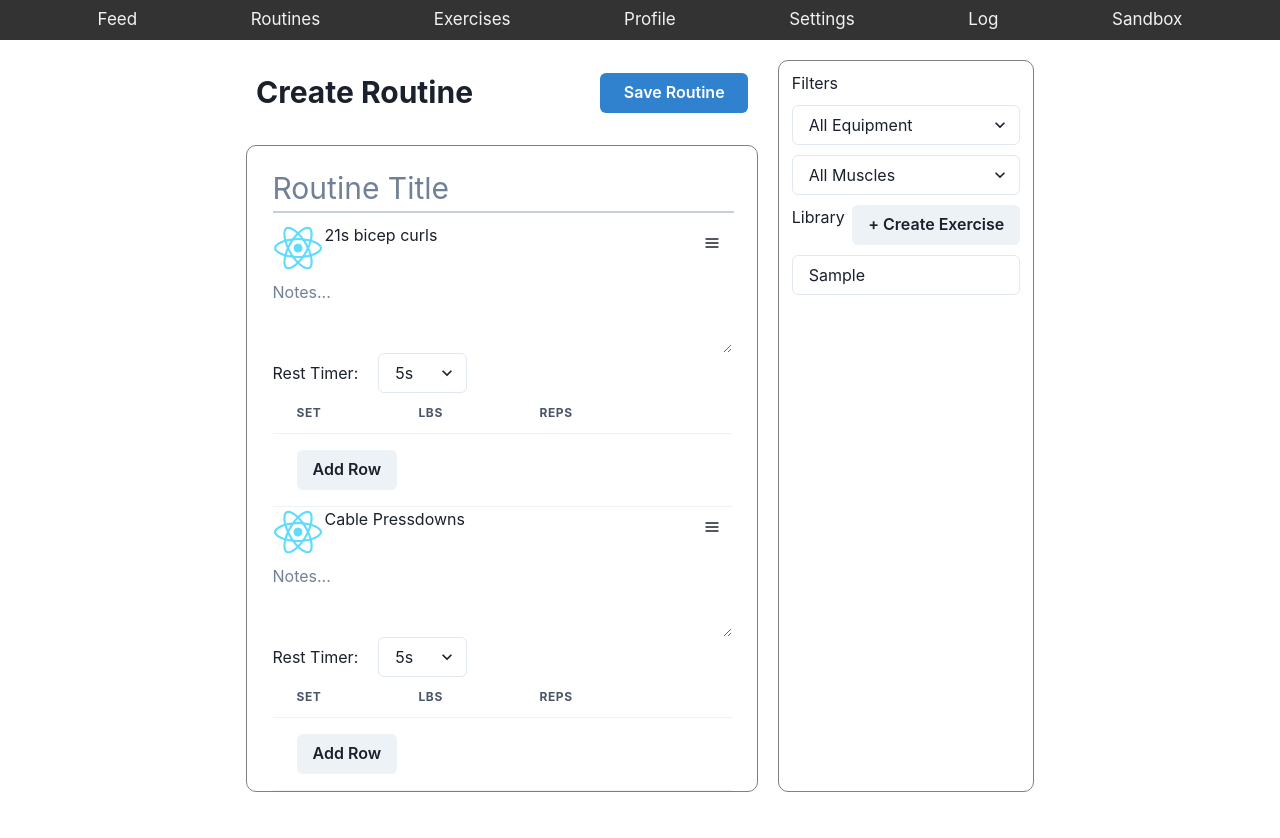
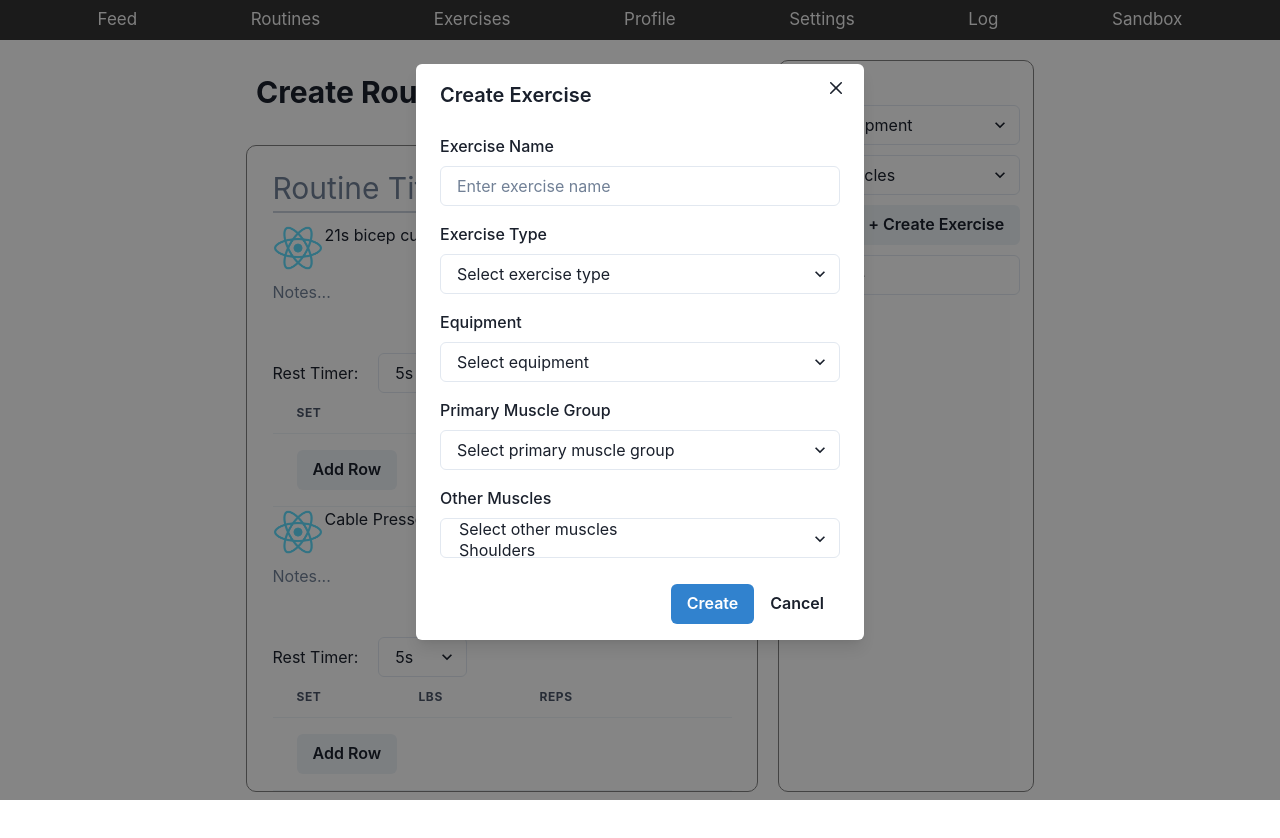
Before and after one commit to yashveer-bika/hevy-clone, a React (Create React App) app in the folder frontend/: page /create-routine in a window 1280 px wide. Both pictures are taken after typing "Sample" into the empty fields and a click on the button "+ Create Exercise". Shown: the top 838 px of the page. Built offline with nearby package versions, Linux system fonts and the light colour scheme.

Commit message:
create routine button modal and state

```diff
--- /dev/null
+++ b/frontend/src/components/CreateExerciseModal.tsx
@@ -0,0 +1,140 @@
+import { useState } from 'react';
+import {
+  Button,
+  FormControl,
+  FormLabel,
+  Input,
+  Modal,
+  ModalBody,
+  ModalCloseButton,
+  ModalContent,
+  ModalFooter,
+  ModalHeader,
+  ModalOverlay,
+  Select,
+  Stack,
+} from '@chakra-ui/react';
+
+const CreateExerciseModal = ({ isOpen, onClose } : any) => {
+  const [exerciseName, setExerciseName] = useState('');
+  const [exerciseType, setExerciseType] = useState('');
+  const [equipment, setEquipment] = useState('');
+  const [primaryMuscleGroup, setPrimaryMuscleGroup] = useState('');
+  const [otherMuscles, setOtherMuscles] = useState<string[]>([]);
+
+  function modalCloseLogic() {
+      // reset all my states
+      setExerciseName('');
+      setExerciseType('');
+      setEquipment('');
+      setPrimaryMuscleGroup('');
+      setOtherMuscles([]);
+
+      onClose();
+  }
+
+  const handleCreateExercise = () => {
+    // Handle exercise creation logic
+    // You can access the entered values from the state variables
+
+    // TODO: somehow add exercise to the filterableSearchableExerciseTable (parent component)
+    console.log('Exercise Name:', exerciseName);
+    console.log('Exercise Type:', exerciseType);
+    console.log('Equipment:', equipment);
+    console.log('Primary Muscle Group:', primaryMuscleGroup);
+    console.log('Other Muscles:', otherMuscles);
+
+    modalCloseLogic();
+  };
+
+  return (
+    <Modal isOpen={isOpen} onClose={modalCloseLogic}>
+      <ModalOverlay />
+      <ModalContent>
+        <ModalHeader>Create Exercise</ModalHeader>
+        <ModalCloseButton />
+        <ModalBody>
+          <Stack spacing={4}>
+            <FormControl>
+              <FormLabel>Exercise Name</FormLabel>
+              <Input
+                type="text"
+                placeholder="Enter exercise name"
+                value={exerciseName}
+                onChange={(e) => setExerciseName(e.target.value)}
+              />
+            </FormControl>
+
+            <FormControl>
+              <FormLabel>Exercise Type</FormLabel>
+              <Select
+                placeholder="Select exercise type"
+                value={exerciseType}
+                onChange={(e) => setExerciseType(e.target.value)}
+              >
+                <option value="strength">Strength</option>
+                <option value="cardio">Cardio</option>
+                <option value="flexibility">Flexibility</option>
+                {/* Add more exercise type options as needed */}
+              </Select>
+            </FormControl>
+
+            <FormControl>
+              <FormLabel>Equipment</FormLabel>
+              <Select
+                placeholder="Select equipment"
+                value={equipment}
+                onChange={(e) => setEquipment(e.target.value)}
+              >
+                <option value="dumbbells">Dumbbells</option>
+                <option value="barbell">Barbell</option>
+                <option value="bodyweight">Bodyweight</option>
+                {/* Add more equipment options as needed */}
+              </Select>
+            </FormControl>
+
+            <FormControl>
+              <FormLabel>Primary Muscle Group</FormLabel>
+              <Select
+                placeholder="Select primary muscle group"
+                value={primaryMuscleGroup}
+                onChange={(e) => setPrimaryMuscleGroup(e.target.value)}
+              >
+                <option value="chest">Chest</option>
+                <option value="back">Back</option>
+                <option value="legs">Legs</option>
+                {/* Add more primary muscle group options as needed */}
+              </Select>
+            </FormControl>
+
+            <FormControl>
+              <FormLabel>Other Muscles</FormLabel>
+              <Select
+                multiple
+                placeholder="Select other muscles"
+                value={otherMuscles}
+                onChange={(e) => setOtherMuscles(Array.from(e.target.selectedOptions, (option) => option.value))}
+              >
+                <option value="shoulders">Shoulders</option>
+                <option value="biceps">Biceps</option>
+                <option value="triceps">Triceps</option>
+                <option value="abs">Abs</option>
+                {/* Add more other muscle options as needed */}
+              </Select>
+            </FormControl>
+          </Stack>
+        </ModalBody>
+        <ModalFooter>
+          <Button colorScheme="blue" onClick={handleCreateExercise}>
+            Create
+          </Button>
+          <Button variant="ghost" onClick={modalCloseLogic}>
+            Cancel
+          </Button>
+        </ModalFooter>
+      </ModalContent>
+    </Modal>
+  );
+};
+
+export default CreateExerciseModal;
--- a/frontend/src/components/FilterableSearchableExerciseTable.tsx
+++ b/frontend/src/components/FilterableSearchableExerciseTable.tsx
@@ -4,6 +4,7 @@ import ExerciseRow from "./ExerciseRow";
 import SearchBar from "./SearchBar";
 import "../styles/FilterableSearchableExerciseTable.css"
 import DropdownFilter from "./DropdownFilter";
+import CreateExerciseModal from "./CreateExerciseModal";
 
 interface Exercise {
     id: number
@@ -169,6 +170,18 @@ export default function FilterableSearchableExerciseTable( {addToRoutineRows} :
         setSearchQuery(e);
     }
 
+    const [openModal, setOpenModal] = useState(false);
+
+    function handleCloseModal() {
+        setOpenModal(false);
+    }
+
+    function handleCreateExercise() {
+        // TODO: add the new exercise to the database via API
+        // Q: do I need to trigger a re-read for all places that called the API earlier?
+        setOpenModal(true);
+    }
+
     return (
         <Box className="filterable-searchable-exercise-table-container">
             <Box className="filterable-searchable-exercise-table-inner-container">
@@ -179,7 +192,9 @@ export default function FilterableSearchableExerciseTable( {addToRoutineRows} :
 
                 <Box> <DropdownFilter options={muscleOptions} onFilter={handleMuscleFilter}> </DropdownFilter> </Box>
 
-                <Box className="header-container"> <p>Library</p> <Button>+ Create Exercise</Button> </Box>
+                <Box className="header-container"> <p>Library</p> <Button onClick={handleCreateExercise}>+ Create Exercise</Button> </Box>
+
+                <CreateExerciseModal isOpen={openModal} onClose={handleCloseModal} ></CreateExerciseModal>
 
                 <Box>  <SearchBar onSearch={handleSearch}></SearchBar> </Box>
 
```
